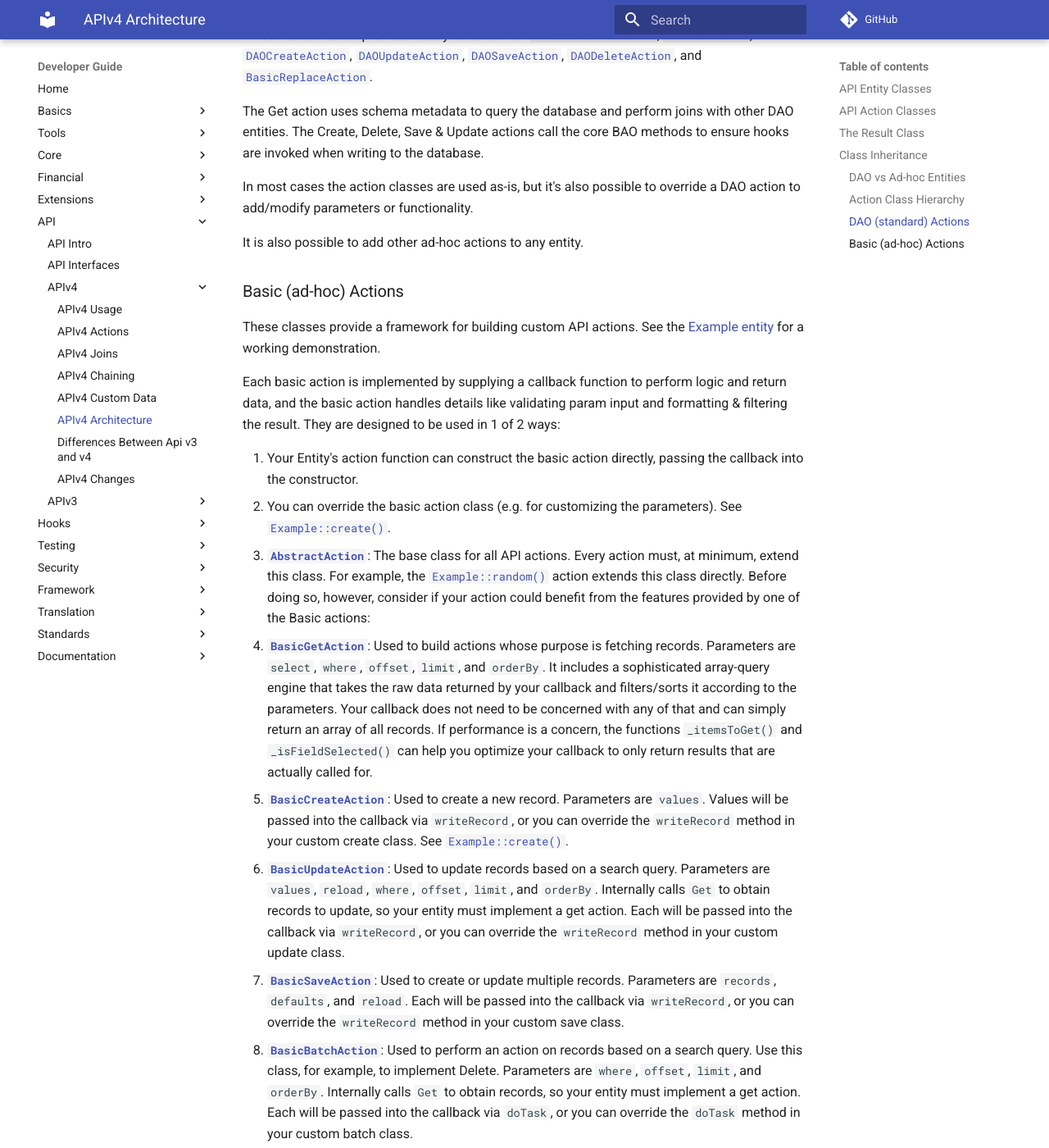
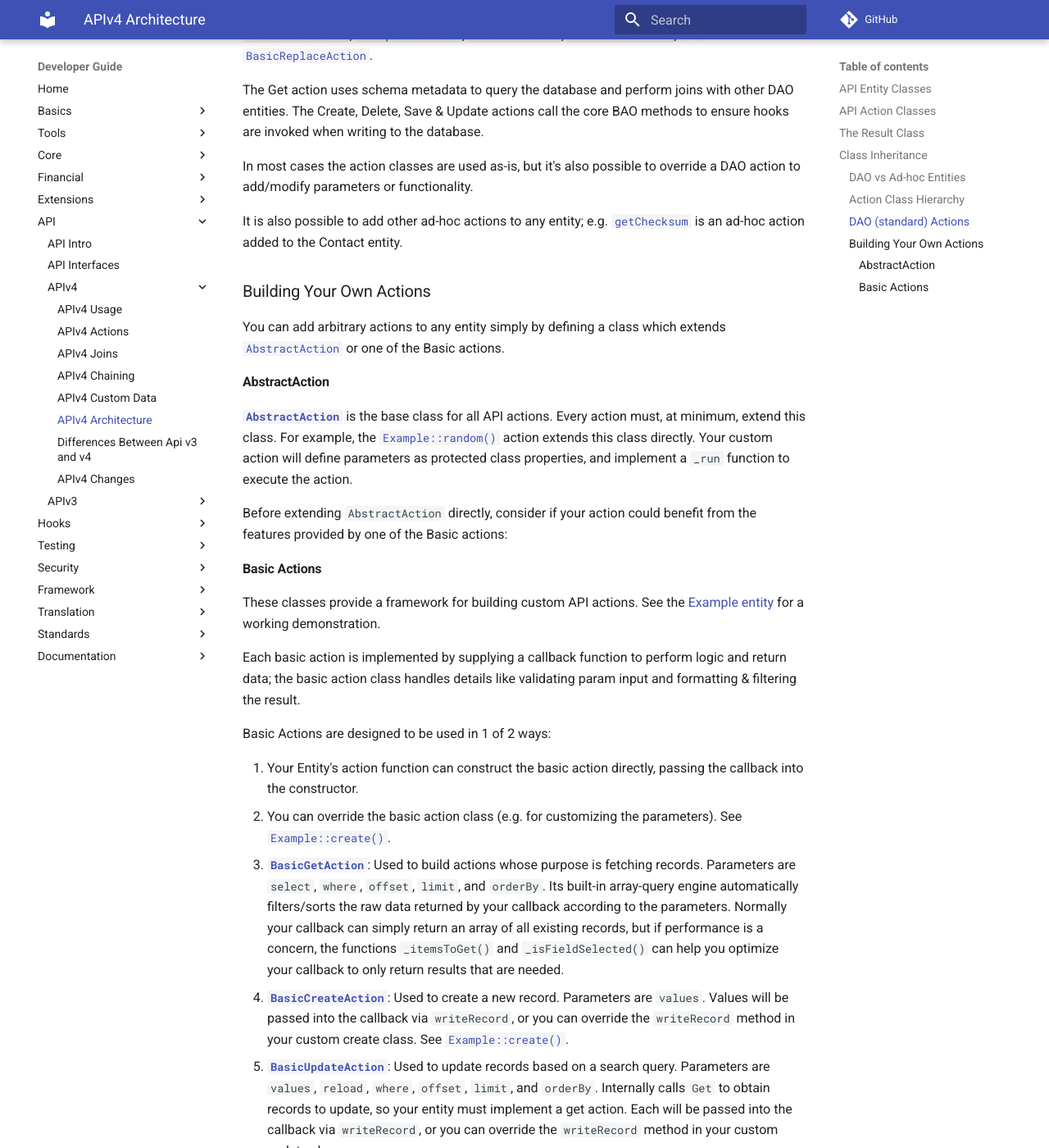
Before and after one commit to civicrm/civicrm-dev-docs, an MkDocs documentation site: the page built from docs/api/v4/architecture.md, in a window 1280 px wide and 1400 px high, scrolled down 3817 px. Shown: the whole window at 82% size. Built offline with MkDocs 1.6.1 and Material for MkDocs 9.7.7, drawn with Linux system fonts in a browser that asks for light colours; comment, search, counter and statistics services are not loaded; old or Windows-style settings are respelled for this version of MkDocs; some of the changed text lies outside the part shown.

Commit message:
Tweaks to APIv4 architecture docs

```diff
--- a/docs/api/v4/architecture.md
+++ b/docs/api/v4/architecture.md
@@ -26,7 +26,7 @@ Every API action is a class which inherits from [`\Civi\Api4\Generic\AbstractAct
 
 2.  Define a `_run()` function to execute the call and return the results.
     - The `_run()` function is invoked by `execute()`
-    - It gets passed a `Result` object into which it places an array of values from whatever logic it executes.
+    - It gets passed a `Result` object into which it places an array of values to be returned.
 
 ## The Result Class
 
@@ -84,7 +84,7 @@ class Website extends Generic\DAOEntity {
   </tbody>
 </table>
 
-These are typical CRUD APIs using generic functions to perform actions on the `civicrm_website` table.
+*Website* is a typical CRUD API using generic functions to perform actions on the `civicrm_website` table.
 The v3 file needed a function for each action, resulting in a lot of duplicate code across API files.
 By taking advantage of class inheritance, APIv4 reduces this boilerplate to nothing; factory functions for the standard set of actions are inherited from `Civi\Api4\Generic\DAOEntity`.
 
@@ -93,11 +93,11 @@ By taking advantage of class inheritance, APIv4 reduces this boilerplate to noth
 
 ![Entity Inheritance Diagram](/img/APIv4-entity-inheritance.svg)
 
-There are two categories of APIv4 entities: "standard" (aka DAO) entities, and ad-hoc entities.
+There are two categories of APIv4 entities: *standard* (aka DAO) entities, and *ad-hoc* entities.
 
-- Standard entities correspond to a database table and `DAO` class. E.g. the *Contact* API entity corresponds to the
-`CRM_Conatact_DAO_Contact` entity and the `civicrm_contact` database table. These classes extend from `Civi\Api4\Generic\DAOEntity` and thus inherit the standard set of DAO actions.
-- Ad-hoc entities extend the [`\Civi\Api4\Generic\AbstractEntity`](https://github.com/civicrm/civicrm-core/blob/master/Civi/Api4/Generic/AbstractEntity.php) class directly. They have the flexibility to implement any actions, using any datasource.
+- **Standard entities** correspond to a database table and `DAO` class. E.g. the *Contact* API entity corresponds to the
+`CRM_Conatact_DAO_Contact` class and the `civicrm_contact` database table. They extend from `Civi\Api4\Generic\DAOEntity` and thus inherit the standard set of DAO actions.
+- **Ad-hoc entities** extend the [`\Civi\Api4\Generic\AbstractEntity`](https://github.com/civicrm/civicrm-core/blob/master/Civi/Api4/Generic/AbstractEntity.php) class directly. They have the flexibility to implement any actions, using any datasource.
   They are not required to implement any action except `GetFields`.
   See the [APIv4 example extension](https://lab.civicrm.org/extensions/api4example/) for a working demonstration.
 
@@ -122,30 +122,40 @@ The Get action uses schema metadata to query the database and perform joins with
 
 In most cases the action classes are used as-is, but it's also possible to override a DAO action to add/modify parameters or functionality.
 
-It is also possible to add other ad-hoc actions to any entity.
+It is also possible to add other ad-hoc actions to any entity;
+e.g. [`getChecksum`](https://github.com/civicrm/civicrm-core/blob/master/Civi/Api4/Action/Contact/GetChecksum.php) is an ad-hoc action added to the Contact entity.
 
-### Basic (ad-hoc) Actions
+### Building Your Own Actions
+
+You can add arbitrary actions to any entity simply by defining a class which extends [`AbstractAction`](https://github.com/civicrm/civicrm-core/blob/master/Civi/Api4/Generic/AbstractAction.php)
+or one of the Basic actions.
+
+#### AbstractAction
+
+[**`AbstractAction`**](https://github.com/civicrm/civicrm-core/blob/master/Civi/Api4/Generic/AbstractAction.php)
+is the base class for all API actions. Every action must, at minimum, extend this class.
+For example, the [`Example::random()`]() action extends this class directly.
+Your custom action will define parameters as protected class properties, and implement a `_run` function to execute the action.
+
+Before extending `AbstractAction` directly, consider if your action could benefit from the features provided by one of the Basic actions:
+
+#### Basic Actions
 
 These classes provide a framework for building custom API actions.
 See the [Example entity](https://lab.civicrm.org/extensions/api4example/) for a working demonstration.
 
-Each basic action is implemented by supplying a callback function to perform logic and return data,
-and the basic action handles details like validating param input and formatting & filtering the result.
-They are designed to be used in 1 of 2 ways:
+Each basic action is implemented by supplying a callback function to perform logic and return data;
+the basic action class handles details like validating param input and formatting & filtering the result.
+
+Basic Actions are designed to be used in 1 of 2 ways:
 
 1. Your Entity's action function can construct the basic action directly, passing the callback into the constructor.
 2. You can override the basic action class (e.g. for customizing the parameters). See [`Example::create()`](https://lab.civicrm.org/extensions/api4example/blob/master/Civi/Api4/Action/Example/Create.php).
 
-- [**`AbstractAction`**](https://github.com/civicrm/civicrm-core/blob/master/Civi/Api4/Generic/AbstractAction.php):
-  The base class for all API actions. Every action must, at minimum, extend this class.
-  For example, the [`Example::random()`]() action extends this class directly.
-  Before doing so, however, consider if your action could benefit from the features provided by one of the Basic actions:
-
 - [**`BasicGetAction`**](https://github.com/civicrm/civicrm-core/blob/master/Civi/Api4/Generic/BasicGetAction.php):
   Used to build actions whose purpose is fetching records. Parameters are `select`, `where`, `offset`, `limit`, and `orderBy`.
-  It includes a sophisticated array-query engine that takes the raw data returned by your callback and filters/sorts it according to the parameters.
-  Your callback does not need to be concerned with any of that and can simply return an array of all records.
-  If performance is a concern, the functions `_itemsToGet()` and `_isFieldSelected()` can help you optimize your callback to only return results that are actually called for.
+  Its built-in array-query engine automatically filters/sorts the raw data returned by your callback according to the parameters.
+  Normally your callback can simply return an array of all existing records, but if performance is a concern, the functions `_itemsToGet()` and `_isFieldSelected()` can help you optimize your callback to only return results that are needed.
 
 - [**`BasicCreateAction`**](https://github.com/civicrm/civicrm-core/blob/master/Civi/Api4/Generic/BasicCreateAction.php):
   Used to create a new record. Parameters are `values`. Values will be passed into the callback via `writeRecord`, or you can override the `writeRecord` method in your custom create class.
@@ -169,3 +179,6 @@ They are designed to be used in 1 of 2 ways:
 - [**`BasicReplaceAction`**](https://github.com/civicrm/civicrm-core/blob/master/Civi/Api4/Generic/BasicReplaceAction.php):
   Used to replace a set of records. Parameters are `records`, `default`, `reload`, `where`, `offset`, `limit`, and `orderBy`.
   Internally calls `Get` to obtain records and `Save` to write them, so your entity must implement those actions.
+
+- [**`BasicGetFieldsAction`**](https://github.com/civicrm/civicrm-core/blob/master/Civi/Api4/Generic/BasicGetFieldsAction.php):
+  Metadata action returns a list of fields for your entity.
```
Also changed, not shown: docs/img/APIv4-action-inheritance.svg.
